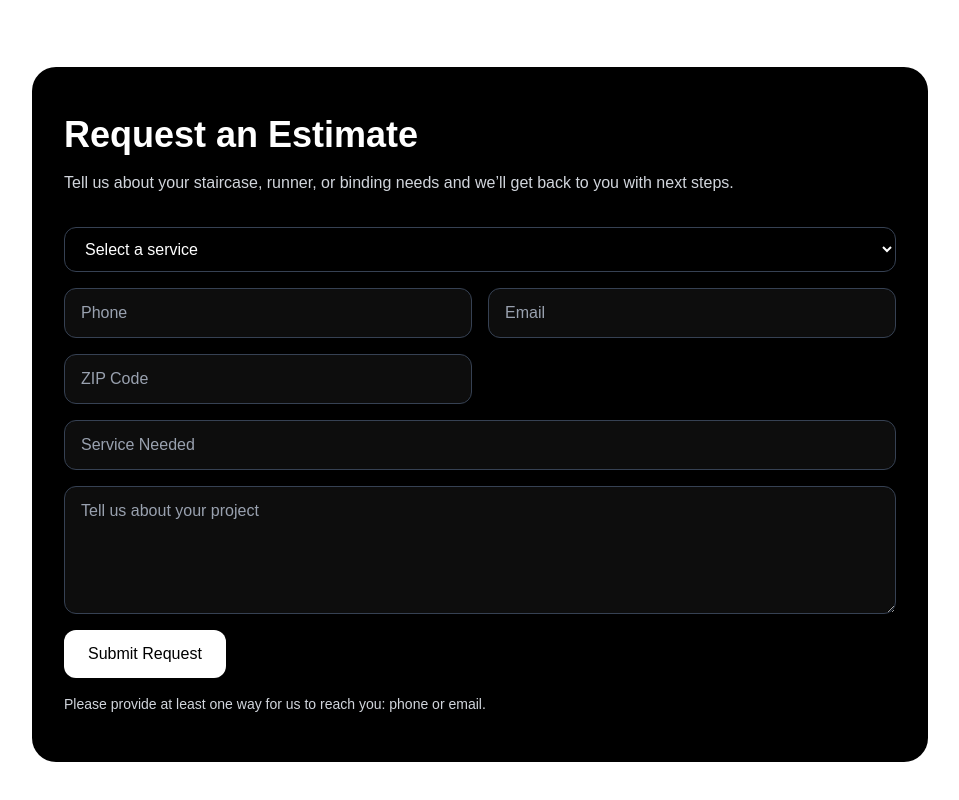
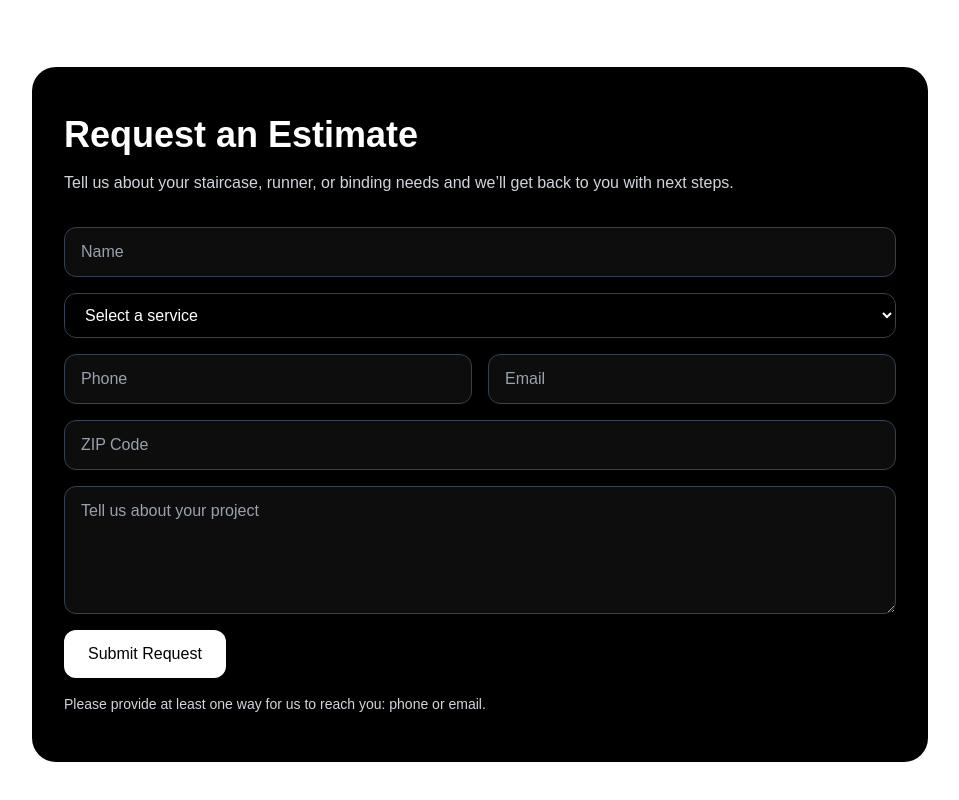
Before and after one commit to miguelamezcua987/nova-runner-binding, a Next.js app: page / in a window 1280 px wide. Shown: the part 2619-3419 px from the top of the page, without its empty margins (160-1119 px from the left). Built offline with nearby package versions, Linux system fonts and the light colour scheme; no server answers.

Commit message:
Make name field required in estimate form

```diff
--- a/app/page.tsx
+++ b/app/page.tsx
@@ -200,6 +200,11 @@ function EstimateForm() {
     e.preventDefault();
     setStatusMessage("");
 
+    if (!form.name.trim()) {
+      setStatusMessage("Please enter your name.");
+      return;
+    }
+
     if (!form.phone.trim() && !form.email.trim()) {
       setStatusMessage("Please provide either a phone number or an email address.");
       return;
@@ -240,7 +245,10 @@ function EstimateForm() {
       }),
     });
 
-    setStatusMessage("Thanks! We received your request and will reach out within 24 hours. If you have photos of your stairs or space, replying to our confirmation email helps us prepare your estimate faster.");
+    setStatusMessage(
+      "Thanks! We received your request and will reach out within 24 hours. If you have photos of your stairs or space, replying to our confirmation email helps us prepare your estimate faster."
+    );
+
     setForm({
       name: "",
       phone: "",
@@ -249,6 +257,7 @@ function EstimateForm() {
       zipcode: "",
       message: "",
     });
+
     setIsSubmitting(false);
   }
 
@@ -265,6 +274,15 @@ function EstimateForm() {
           onSubmit={handleSubmit}
           className="mt-8 grid gap-4 md:grid-cols-2"
         >
+          <input
+            type="text"
+            placeholder="Name"
+            required
+            value={form.name}
+            onChange={(e) => setForm({ ...form, name: e.target.value })}
+            className="rounded-xl border border-gray-700 bg-white/5 px-4 py-3 text-white placeholder:text-gray-400 md:col-span-2"
+          />
+
           <select
             value={form.service_type}
             onChange={(e) => setForm({ ...form, service_type: e.target.value })}
@@ -301,14 +319,6 @@ function EstimateForm() {
             placeholder="ZIP Code"
             value={form.zipcode}
             onChange={(e) => setForm({ ...form, zipcode: e.target.value })}
-            className="rounded-xl border border-gray-700 bg-white/5 px-4 py-3 text-white placeholder:text-gray-400"
-          />
-
-          <input
-            type="text"
-            placeholder="Service Needed"
-            value={form.service_type}
-            onChange={(e) => setForm({ ...form, service_type: e.target.value })}
             className="rounded-xl border border-gray-700 bg-white/5 px-4 py-3 text-white placeholder:text-gray-400 md:col-span-2"
           />
 
@@ -329,9 +339,9 @@ function EstimateForm() {
             </button>
           </div>
 
-            <p className="md:col-span-2 text-sm text-gray-300">
-              Please provide at least one way for us to reach you: phone or email.
-            </p>
+          <p className="md:col-span-2 text-sm text-gray-300">
+            Please provide at least one way for us to reach you: phone or email.
+          </p>
 
           {statusMessage ? (
             <p className="md:col-span-2 text-sm text-gray-300">
```
